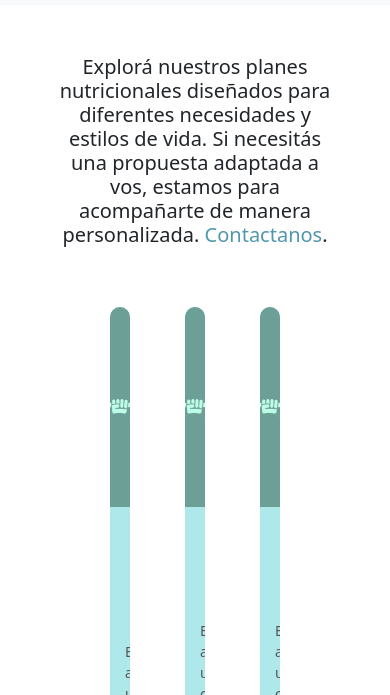
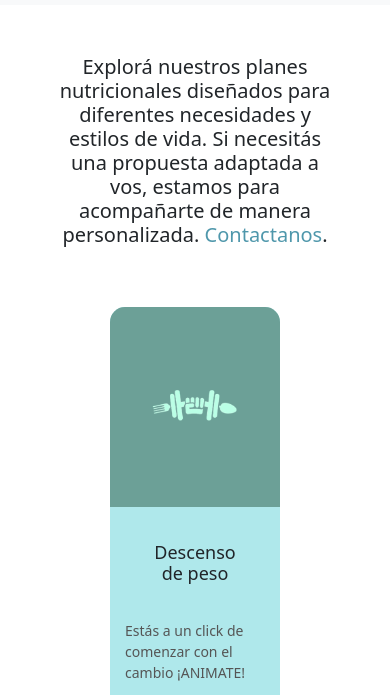
Before and after one commit to luanaag96/Proyecto-NutricionConsciente, a website: page pages/planesnutricionales.html in a window 390 px wide. Shown: the part 109-804 px from the top of the page. Drawn offline with nearby package versions, Linux system fonts and the light colour scheme; a web font is replaced by a local one.

Commit message:
mediaquery

```diff
--- a/scss/Base/_querys.scss
+++ b/scss/Base/_querys.scss
@@ -35,13 +35,13 @@
 /*media query planes nutricionales*/
 
 @media (max-width: 900px) {
-    .tarjetas-grid {
+    .tarjetas {
         grid-template-columns: repeat(2, 1fr);
     }
 }
 
 @media (max-width: 600px) {
-    .tarjetas-grid {
+    .tarjetas {
         grid-template-columns: 1fr;
     }
 
```
Also changed, not shown: css/estilos.css.
